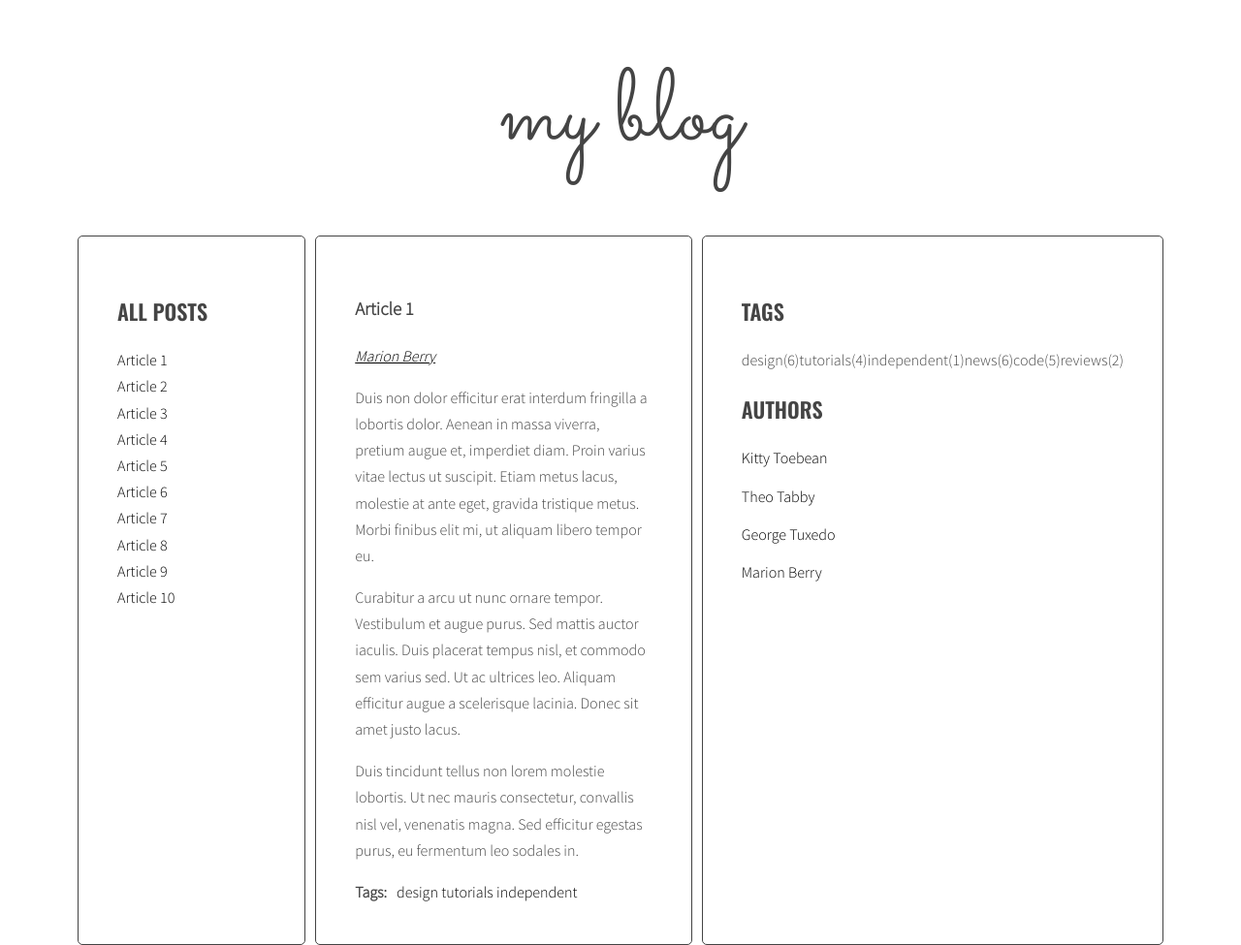
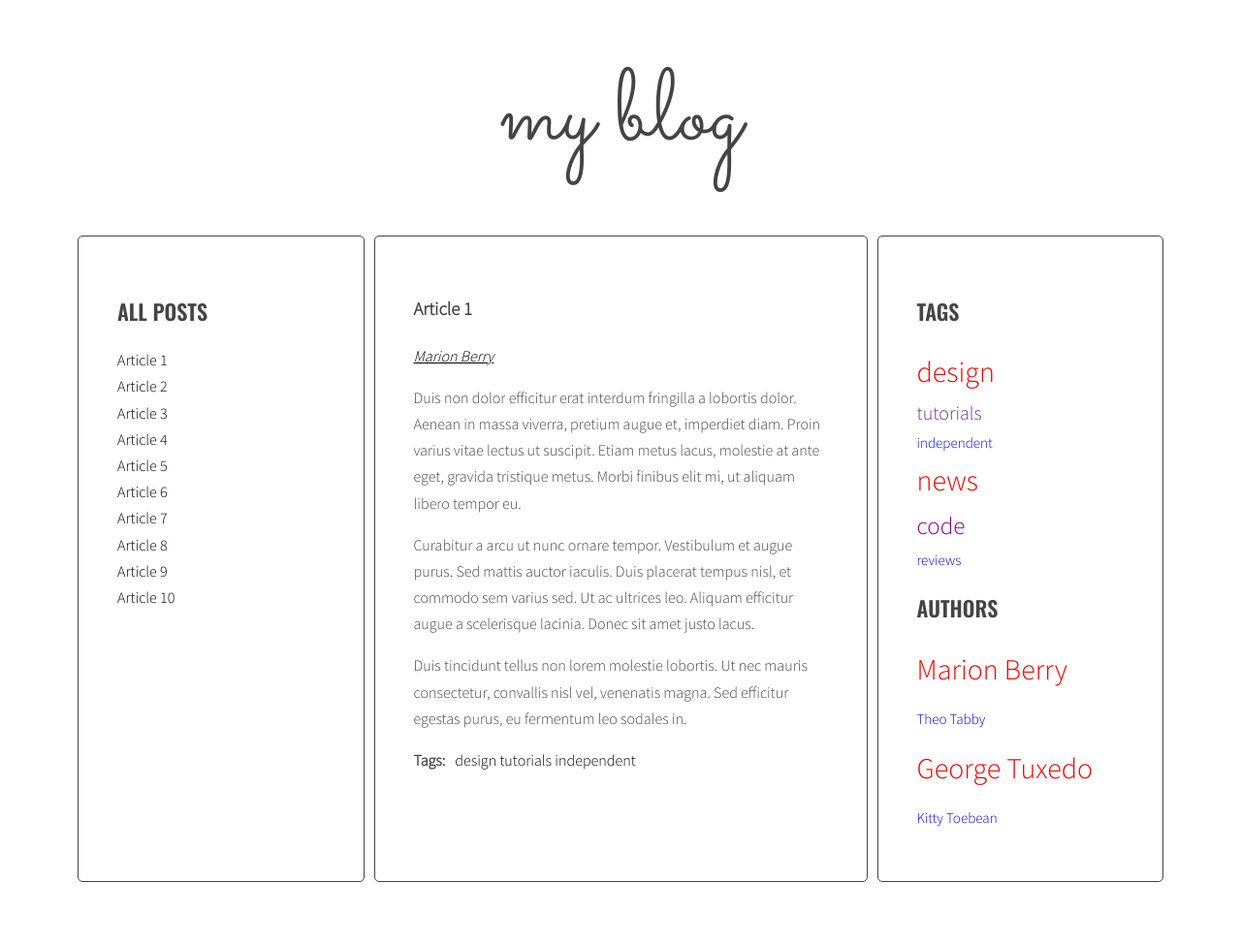
Before and after one commit to SzarneckiP/javascript-blog, a website: page index.html in a window 1280 px wide. Shown: the whole page at 97% size. After the commit the page ends 918 px from the top, so only its background shows below. Drawn offline with nearby package versions, Linux system fonts and the light colour scheme.

Commit message:
Add countParms - generateAuthors

```diff
--- a/index.html
+++ b/index.html
@@ -189,7 +189,7 @@
                     </ul>
                     <h2 class="section-title">Authors</h2>
                     <ul class="list authors">
-                    <li>
+                    <!--<li>
                         <a href="#">
                         <span class="author-name">Kitty Toebean</span>
                         </a>
@@ -208,7 +208,7 @@
                         <a href="#">
                         <span class="author-name">Marion Berry</span>
                         </a>
-                    </li>
+                    </li>-->
                     </ul>
                 </aside>
                 </main>
--- a/js/script.js
+++ b/js/script.js
@@ -25,7 +25,10 @@
   optTitleListSelector = '.titles',
   optArticleTagsSelector = '.post-tags .list',
   optArticleAuthorSelector ='.post-author',
-  optTagsListSelector = '.tags.list';
+  optTagsListSelector = '.tags.list',
+  optCloudClassCount = '5',
+  optCloudClassPrefix = 'tag-size-',
+  optAuthorsListSelector = '.list.authors';
 
 function generateTitleLinks(customSelector = '') {
   const titleList = document.querySelector(optTitleListSelector);
@@ -67,6 +70,13 @@
   return params;
 };
 
+const calculateTagClass = function(count, params) {
+  const normalizedCount = count - params.min;
+  const normalizedMax = params.max - params.min;
+  const percentage = normalizedCount / normalizedMax;
+  const classNumber = Math.floor( percentage * (optCloudClassCount - 1) + 1 );
+  return optCloudClassPrefix + classNumber;
+};
 
 function generateTags(){
   let allTags = {}; /* [NEW] create a new variable allTags with an empty object  */
@@ -99,12 +109,13 @@
     wrapperTags.innerHTML = html;
   /* END LOOP: for every article: */
   }
-  const tagList = document.querySelector('.tags'); /* [NEW] find list of tags in right column */
+  const tagList = document.querySelector(optTagsListSelector); /* [NEW] find list of tags in right column */
   const tagsParams = calculateTagsParams(allTags);
-  console.log('tagsParams:', tagsParams);
   let allTagsHTML = ''; /* [NEW] create variable for all links HTML code */
+
   for(let tag in allTags) { /* [NEW] START LOOP: for each tag in allTags: */
-    allTagsHTML += tag + '('+ allTags[tag] +')'; /* [NEW] generate code of a link and add it to allTagsHTML */
+    const tagLinkHTML ='<li><a href ="#tag-' + tag + '" class="' + calculateTagClass(allTags[tag], tagsParams) + '">' + tag + '</a></li>';
+    allTagsHTML += tagLinkHTML; /* [NEW] generate code of a link and add it to allTagsHTML */
   }
   tagList.innerHTML = allTagsHTML; /*[NEW] add HTML from allTagsHTML to tagList */
 }
@@ -154,14 +165,29 @@
 addClickListenersToTags();
 
 function generateAuthors() {
+  let allAuthors = {}; //new
   const articles = document.querySelectorAll(optArticleSelector);
 
   for(let article of articles) {
     const authorWrapper = article.querySelector(optArticleAuthorSelector);
     const authorTags = article.getAttribute('data-author');
     const linkHTML = '<a href="#author-' + authorTags + '">' + authorTags + '</a>';
+    if(!allAuthors[authorTags]) { /* [NEW] check if this link is NOT already in allTags */
+      allAuthors[authorTags] = 1; /* [NEW] add tag to allTags object */
+    } else {
+      allAuthors[authorTags]++;
+    }
     authorWrapper.innerHTML = linkHTML;
   }
+  const authorsList = document.querySelector(optAuthorsListSelector); /* [NEW] find list of tags in right column */
+  console.log('authorsList:', authorsList);
+  const tagsParams = calculateTagsParams(allAuthors);
+  let allAuthorsHTML = ''; /* [NEW] create variable for all links HTML code */
+  for(let author in allAuthors) { /* [NEW] START LOOP: for each tag in allTags: */
+    const authorLinkHTML ='<li><a href ="#tag-' + author + '" class="' + calculateTagClass(allAuthors[author], tagsParams) + '">' + author + '</a></li>';
+    allAuthorsHTML += authorLinkHTML; /* [NEW] generate code of a link and add it to allTagsHTML */
+  }
+  authorsList.innerHTML = allAuthorsHTML; /*[NEW] add HTML from allTagsHTML to tagList */
 }
 
 generateAuthors();
--- a/sass/style.scss
+++ b/sass/style.scss
@@ -129,4 +129,24 @@
   }
 }
 
-/*List Titles*/
+/*tag-size-x*/
+
+.tag-size-5 {
+  font-size: 30px;
+  color: red;
+}
+
+.tag-size-4 {
+  font-size: 25px;
+  color: purple;
+}
+
+.tag-size-3 {
+  font-size: 20px;
+  color:rebeccapurple;
+}
+
+.tag-size-1 {
+  font-size: 15px;
+  color: blue;
+}
```
Also changed, not shown: css/style.css, 1 other file.
